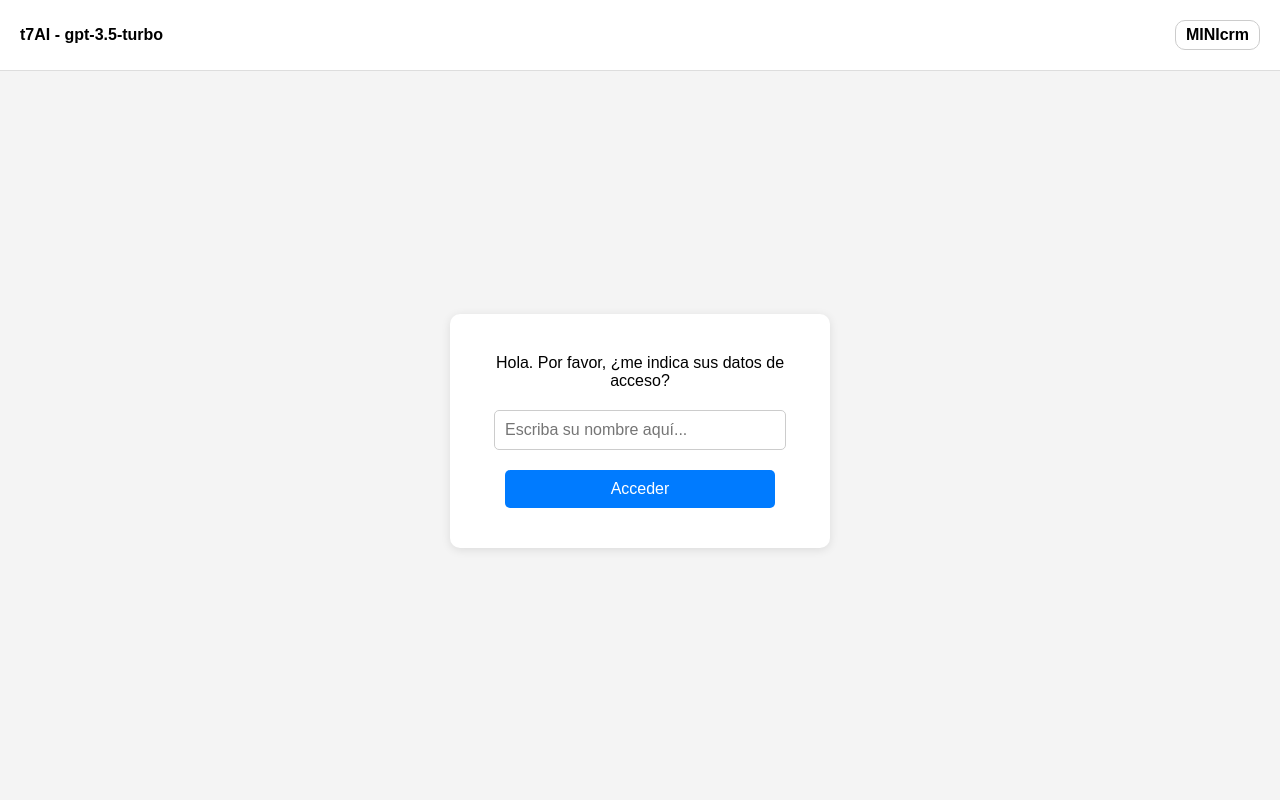
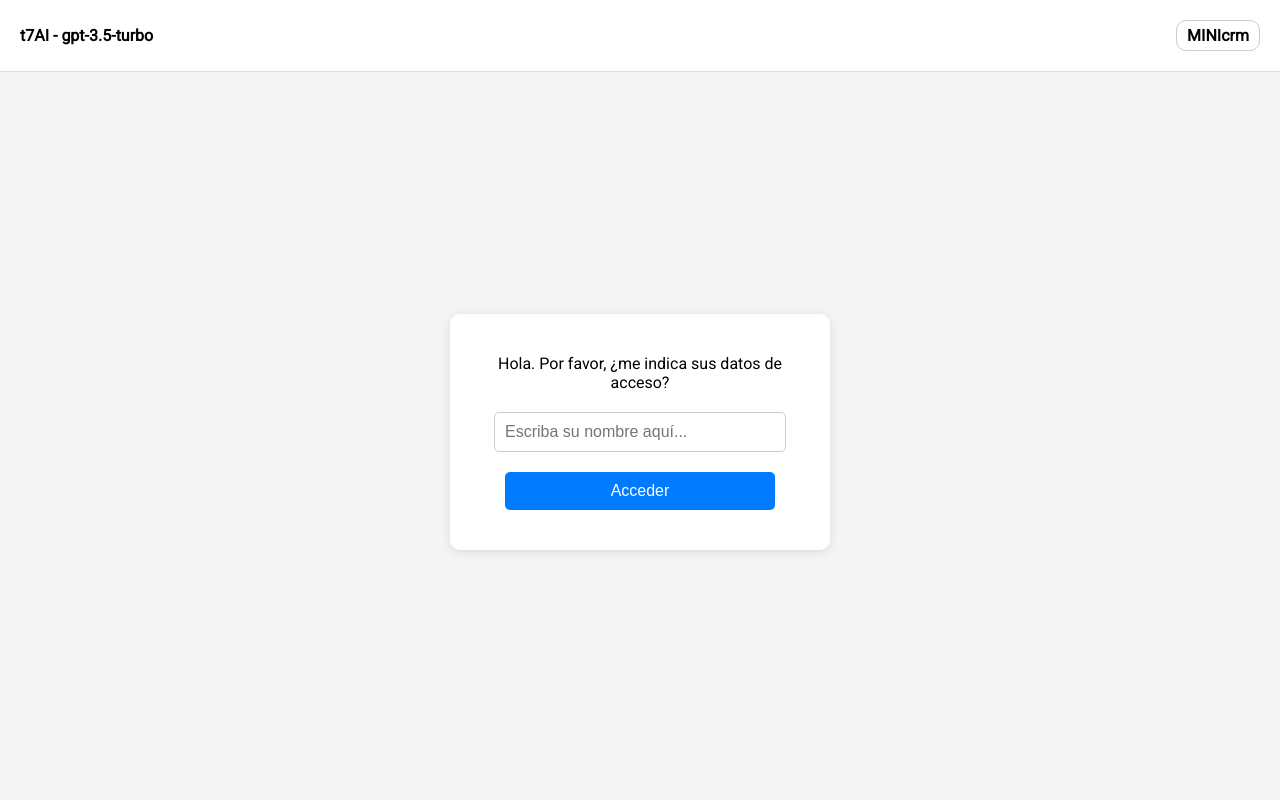
Before and after one commit to jmhernandezabril/T7AIChatModular, a Flask app: page / in a window 1280 px wide. Run offline with Flask 3, Linux system fonts and the light colour scheme.

Commit message:
tu mensajes

```diff
--- a/config.py
+++ b/config.py
@@ -1,7 +1,7 @@
 # config.py
 
 # Apariencia general
-FONT_FAMILY = "Arial"
+FONT_FAMILY = "Roboto"
 FONT_SIZE = "14px"
 APP_NAME = "MINIcrm"
 
--- a/templates/base.html
+++ b/templates/base.html
@@ -3,9 +3,13 @@
 <head>
     <meta charset="UTF-8">
     <title>{{ app_name }}</title>
+
+    <!-- Carga dinámica de fuente de Google Fonts -->
+    <link href="https://fonts.googleapis.com/css2?family={{ font_family | replace(' ', '+') }}&display=swap" rel="stylesheet">
+
     <style>
         body {
-                        font-family: Arial, sans-serif;
+            font-family: '{{ font_family }}', sans-serif;
             background-color: #f4f4f4;
             margin: 0;
             padding: 0;
```
Also changed, not shown: 1 other file. Lines whose indentation alone changed are shown as unchanged.
